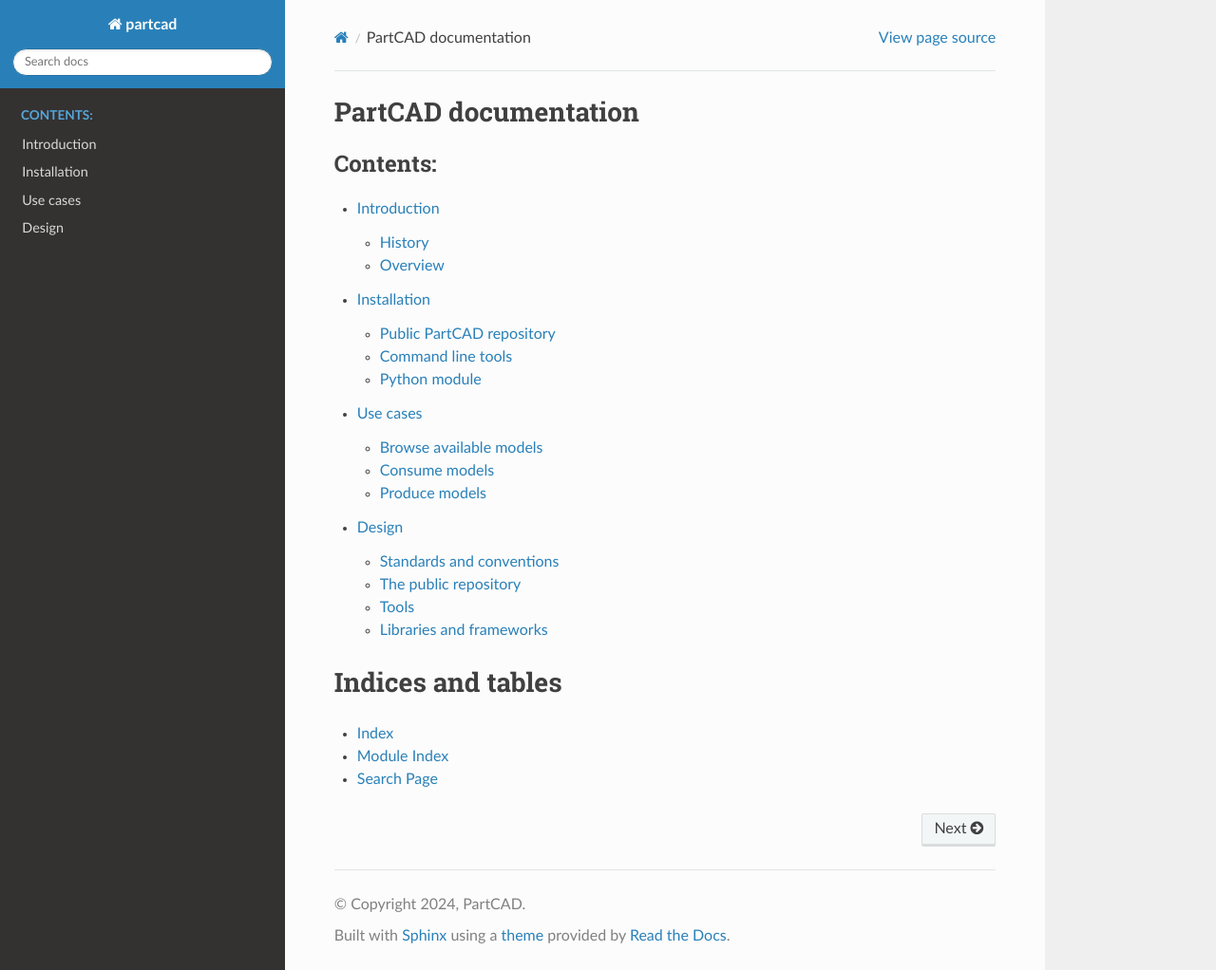
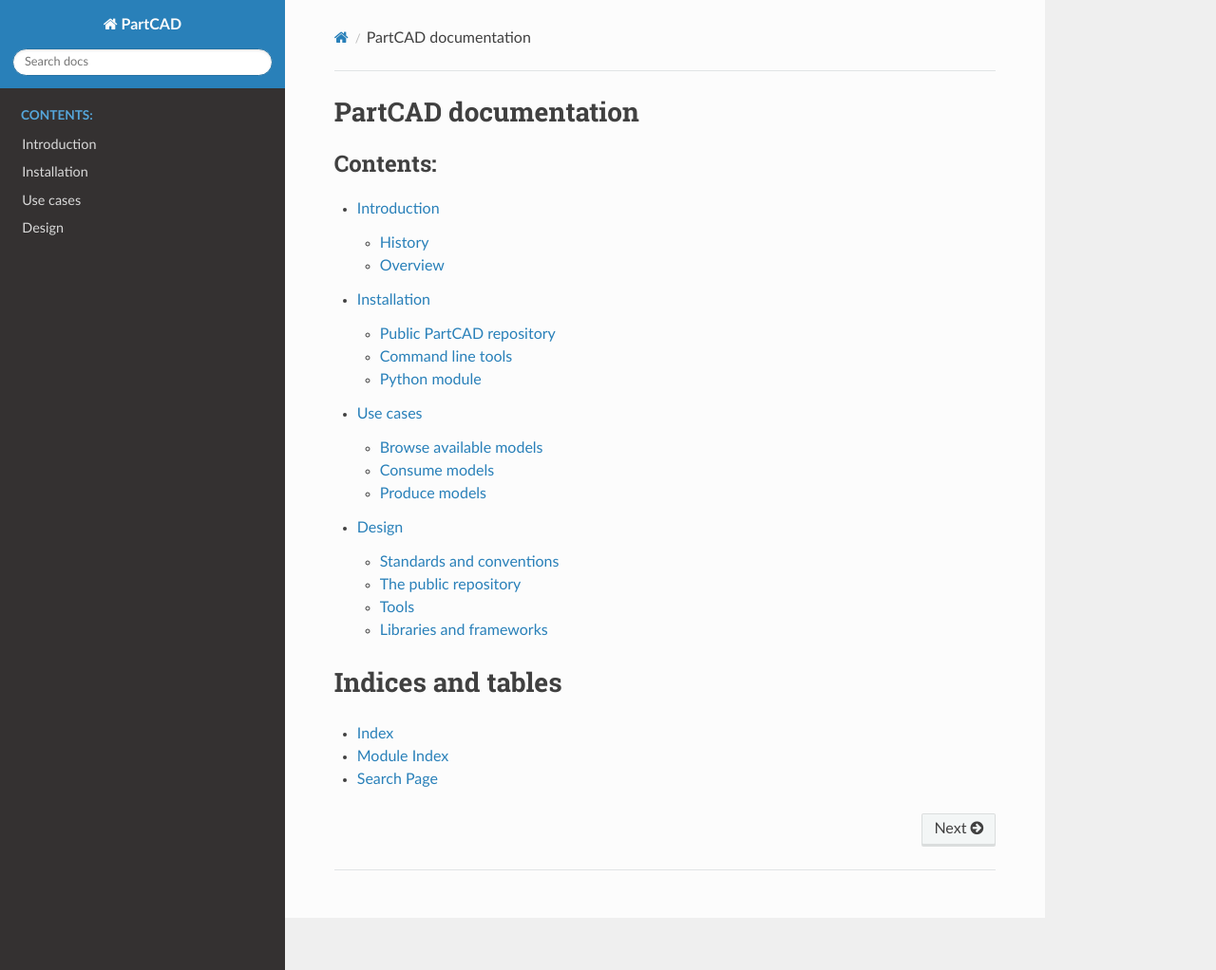
Before and after one commit to openvmp/partcad, a Sphinx documentation site: the page built from docs/source/index.rst, in a window 1280 px wide and 1022 px high. Shown: the whole window at 95% size. Built offline with Sphinx 7.4.7 and the Read the Docs theme 2.0.0, drawn with Linux system fonts in a browser that asks for light colours.

Commit message:
Documentation fixes

```diff
--- a/docs/source/conf.py
+++ b/docs/source/conf.py
@@ -6,7 +6,7 @@
 # -- Project information -----------------------------------------------------
 # https://www.sphinx-doc.org/en/master/usage/configuration.html#project-information
 
-project = "partcad"
+project = "PartCAD"
 copyright = "2024, PartCAD"
 author = "Roman Kuzmenko"
 
@@ -16,7 +16,7 @@
 extensions = []
 
 templates_path = ["_templates"]
-exclude_patterns = []
+exclude_patterns = ["docs/build", "_build", ".git"]
 
 
 # -- Options for HTML output -------------------------------------------------
@@ -24,3 +24,11 @@
 
 html_theme = "sphinx_rtd_theme"
 html_static_path = ["_static"]
+
+
+source_suffix = ".rst"
+master_doc = "index"
+html_title = "PartCAD Documentation"
+html_show_copyright = False
+html_show_sourcelink = False
+html_show_sphinx = False
```
